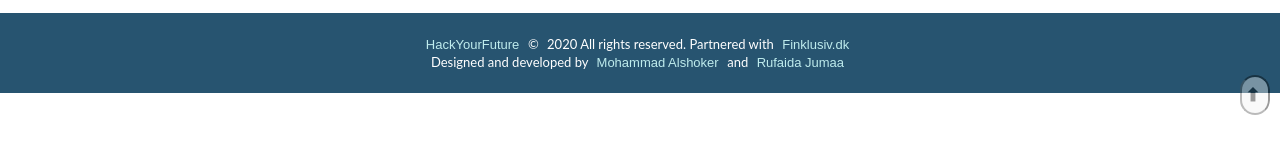
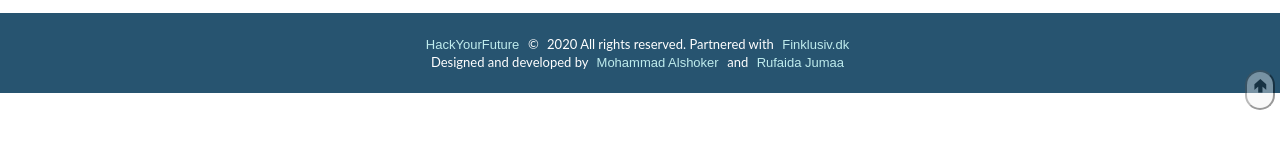
Before and after one commit to rufaidaju/ArabiFoodTapas, a React (Create React App) app: page /about in a window 1280 px wide. Shown: the part 640-794 px from the top of the page. Built offline with nearby package versions, Linux system fonts and the light colour scheme.

Commit message:
change arrow up button

```diff
--- a/src/App.css
+++ b/src/App.css
@@ -71,8 +71,8 @@ You can override the global settings using the associated class/tag props
 }
 
 .button {
-  width: 40px;
-  height: 30px;
+  width: 30px;
+  height: 40px;
   position: fixed;
   bottom: 50px;
   z-index: 1;
@@ -83,9 +83,7 @@ You can override the global settings using the associated class/tag props
   opacity: 0.4;
   transition: opacity 0.4s;
   padding-bottom: 5px;
-  transform: rotateZ(-90deg);
-  }
-
+}
 .button:hover {
   opacity: 0.8;
   transition: opacity 0.5s;
@@ -477,6 +475,7 @@ a {
     width: 250px;
   }
 
+
   .about-container {
     display: flex;
     flex-direction: column;
@@ -533,6 +532,7 @@ a {
     width: 250px;
   }
 
+
   .footer {
     height: 100px;
     display: flex;
@@ -543,8 +543,7 @@ a {
     width: 60%;
   }
 
-  .images-content img,
-  .tapas img {
+    .images-content img, .tapas img {
     width: 250px;
     height: 250px;
   }
@@ -568,6 +567,7 @@ a {
   .navbarItem {
     font: 15px "lato", sans-serif;
   }
+
 }
 
 @media only screen and (max-width: 480px) {
--- a/src/components/Button.js
+++ b/src/components/Button.js
@@ -6,7 +6,7 @@ function Button() {
       <button className="button">
         <span>
             <a href=""  rel="noopener noreferrer">
-            &#10145;
+            🢁
           </a>
         </span>
       </button>
```
